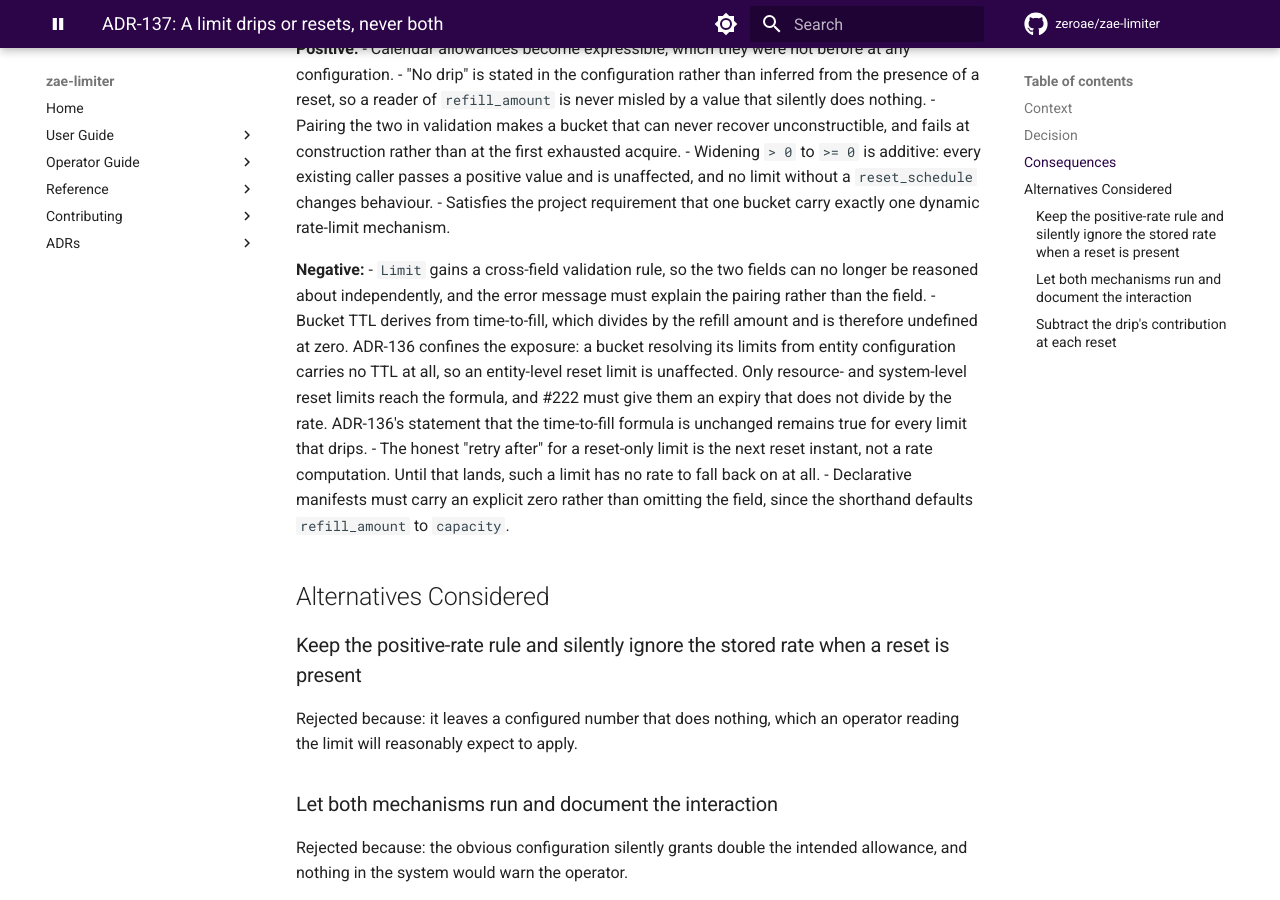
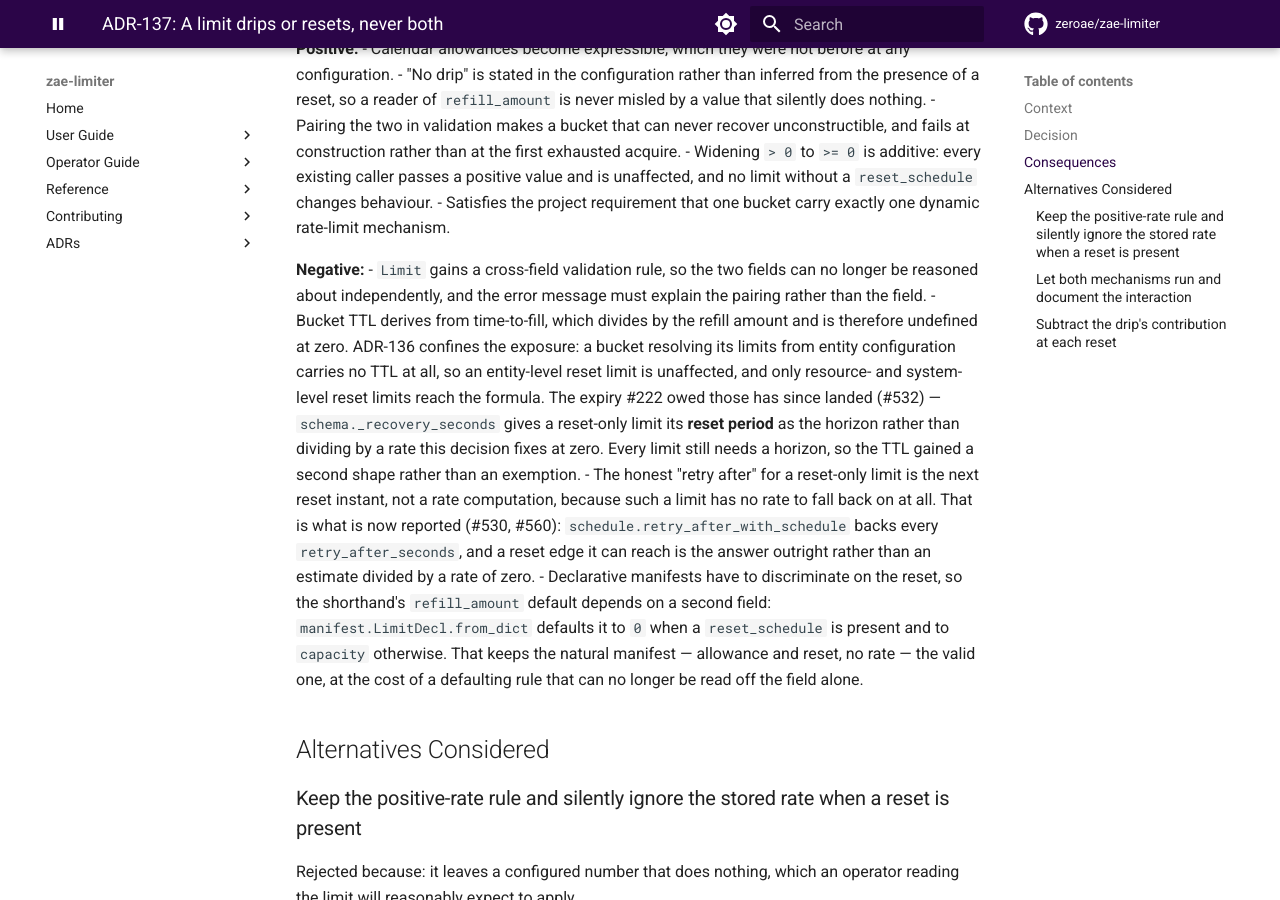
Before and after one commit to zeroae/zae-limiter, an MkDocs documentation site: the page built from docs/adr/137-reset-replaces-drip.md, in a window 1280 px wide and 900 px high, scrolled down 909 px. Built offline with MkDocs 1.6.1 and Material for MkDocs 9.7.7, drawn with Linux system fonts in a browser that asks for light colours; comment, search, counter and statistics services are not loaded; the version menu is left out.

Commit message:
📝 docs(adr): refresh ADR-137's stale Negatives
Three bullets under Negatives described obligations that have since been
discharged, and one cited a sentence in ADR-136 that PR #588 removes.

- TTL: the expiry #222 owed reset-only limits landed as #532 —
  `schema._recovery_seconds` gives a quota its reset period rather than
  dividing by a rate this decision fixes at zero. Drops the citation of
  ADR-136's "time-to-fill formula is unchanged", which #588 replaces with
  the recovery-horizon rule, and which #557 had already falsified for a
  dripping limit inside an absolute schedule window. The confinement
  (entity-level buckets carry no TTL, so only resource- and system-level
  reset limits reach the formula) is preserved.
- Retry after: "until that lands" has landed. #530 and #560 wired
  `schedule.retry_after_with_schedule` behind `retry_after_seconds`, and a
  reachable reset edge is the answer outright. The statement of principle
  is kept; only the pending-work clause is rewritten.
- Manifests: `manifest.LimitDecl.from_dict` flips the shorthand default for
  `refill_amount` from `capacity` to `0` under a `reset_schedule`, so an
  explicit zero is not required. Restated as the cost that remains — a
  defaulting rule that depends on a second field.

The Decision, Context, Positives and Alternatives Considered are untouched.
No code changes. File is 80 lines against ADR-000's 100-line cap.

Owner exception to the immutability rule in `.claude/rules/adr-rules.md`.
Verified unreleased before editing: ADR-137 was added by 0c6b42e1 on
2026-09-15, `git tag --contains 0c6b42e1` is empty, and the latest release
tag is v0.13.0 — so this record has never shipped and no reader has relied
on it.

This is a deliberate one-off for an unreleased record and is NOT a
precedent for editing Accepted ADRs generally. The same exception has now
been granted three times (ADR-138, ADR-136, and this one), all for records
created during v0.14.0 and none of them released. Recording the count so
the pattern stays visible rather than quietly normalised: a fourth should
prompt a look at when ADRs are being accepted, not another exception.

Consistency-checked (accept.md step 3) against ADR-136 at the head of
PR #588, ADR-135 and ADR-138; no conflicts.

Refs #222, #530, #557

Co-Authored-By: Claude Opus 5 (1M context) <noreply@anthropic.com>
Claude-Session: https://claude.ai/code/session_01QdVj8nPhUwTz2aNJzMFqt5

```diff
--- a/docs/adr/137-reset-replaces-drip.md
+++ b/docs/adr/137-reset-replaces-drip.md
@@ -49,14 +49,21 @@ or by reset edge, never by both and never by neither.
   about independently, and the error message must explain the pairing rather than the field.
 - Bucket TTL derives from time-to-fill, which divides by the refill amount and is therefore
   undefined at zero. ADR-136 confines the exposure: a bucket resolving its limits from entity
-  configuration carries no TTL at all, so an entity-level reset limit is unaffected. Only
-  resource- and system-level reset limits reach the formula, and #222 must give them an expiry
-  that does not divide by the rate. ADR-136's statement that the time-to-fill formula is
-  unchanged remains true for every limit that drips.
+  configuration carries no TTL at all, so an entity-level reset limit is unaffected, and only
+  resource- and system-level reset limits reach the formula. The expiry #222 owed those has
+  since landed (#532) — `schema._recovery_seconds` gives a reset-only limit its **reset
+  period** as the horizon rather than dividing by a rate this decision fixes at zero. Every
+  limit still needs a horizon, so the TTL gained a second shape rather than an exemption.
 - The honest "retry after" for a reset-only limit is the next reset instant, not a rate
-  computation. Until that lands, such a limit has no rate to fall back on at all.
-- Declarative manifests must carry an explicit zero rather than omitting the field, since the
-  shorthand defaults `refill_amount` to `capacity`.
+  computation, because such a limit has no rate to fall back on at all. That is what is now
+  reported (#530, #560): `schedule.retry_after_with_schedule` backs every
+  `retry_after_seconds`, and a reset edge it can reach is the answer outright rather than an
+  estimate divided by a rate of zero.
+- Declarative manifests have to discriminate on the reset, so the shorthand's `refill_amount`
+  default depends on a second field: `manifest.LimitDecl.from_dict` defaults it to `0` when a
+  `reset_schedule` is present and to `capacity` otherwise. That keeps the natural manifest —
+  allowance and reset, no rate — the valid one, at the cost of a defaulting rule that can no
+  longer be read off the field alone.
 
 ## Alternatives Considered
 
```
